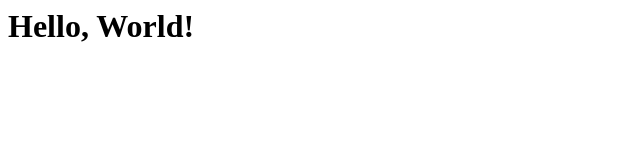
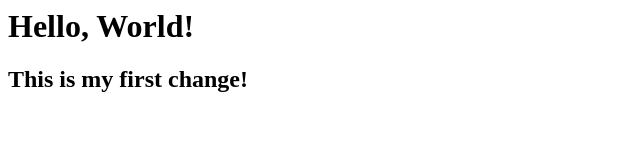
Before and after one commit to Gandal-Dev/testing, a plain HTML site: page index.html in a window 1280 px wide. Shown: the whole page, without its empty margins (0-640 px from the left). Drawn offline with Linux system fonts and the light colour scheme.

Commit message:
this is my second commit

```diff
--- a/index.html
+++ b/index.html
@@ -1 +1,2 @@
 <h1>Hello, World!</h1>
+<h2>This is my first change!</h2>
```
